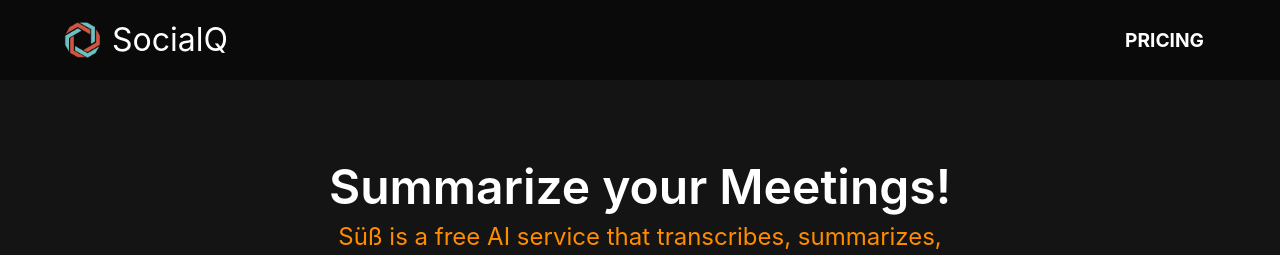
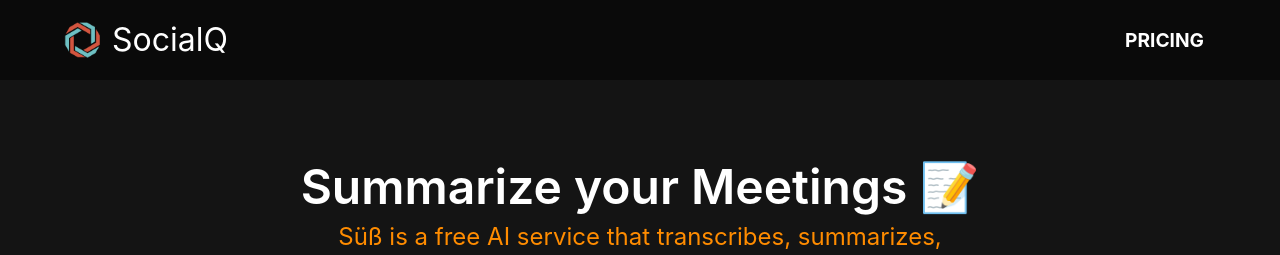
Before and after one commit to SocialQu/Suss, a React (Create React App) app in the folder suss/: page / in a window 1280 px wide. Shown: the top 255 px of the page. Built offline with nearby package versions, Linux system fonts and the light colour scheme.

Commit message:
Improved Icon.

```diff
--- a/suss/src/views/Landing.tsx
+++ b/suss/src/views/Landing.tsx
@@ -8,7 +8,7 @@ const Title = () => {
 
     return <div style={{ marginBottom:'2em', marginTop:'2em' }}>
         <p className='title is-1 has-text-centered' style={{color:'white', marginBottom:'0'}}>
-            Summarize your Meetings!
+            Summarize your Meetings 📝
         </p>
         {
             largeScreen &&
```
